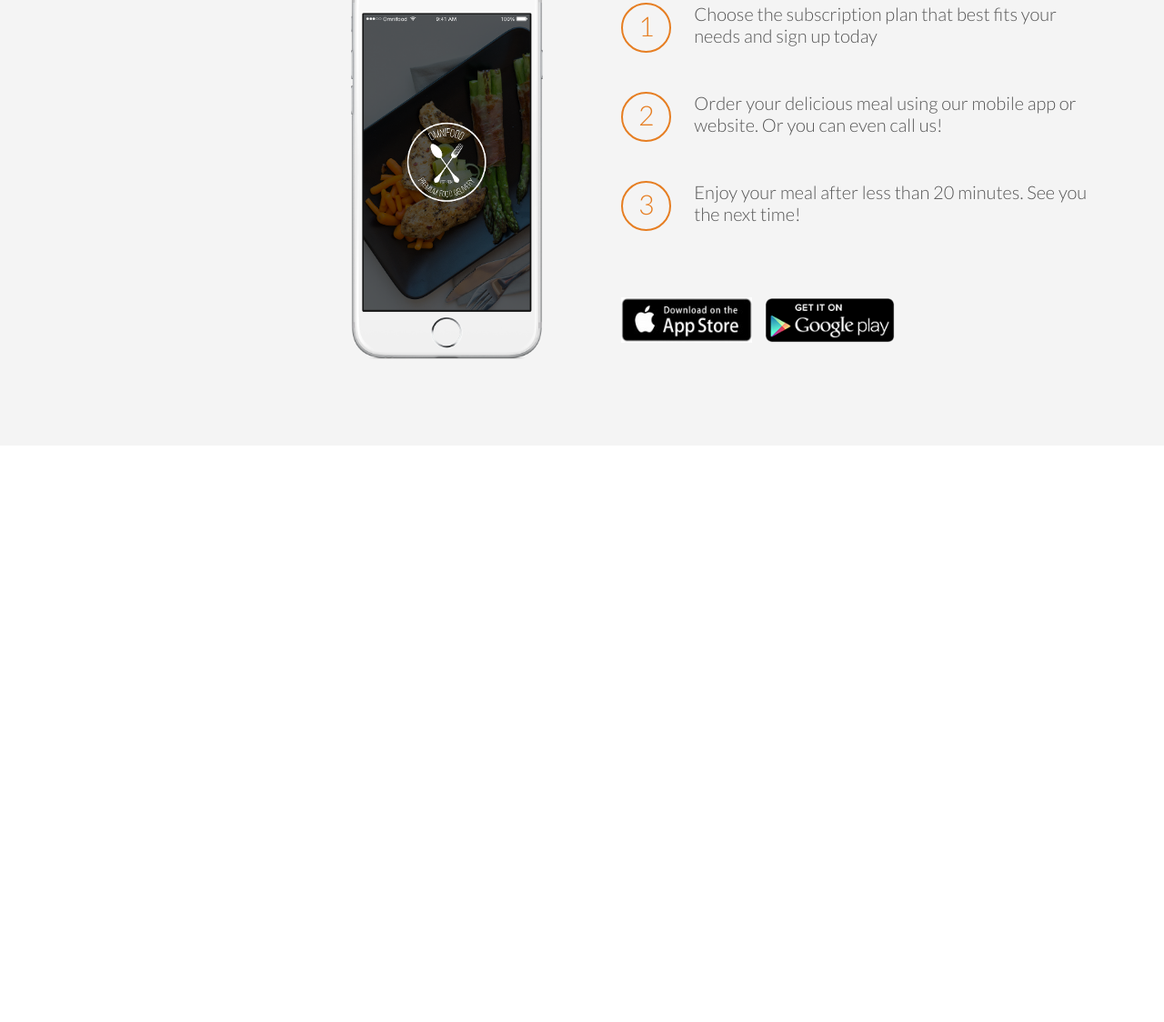
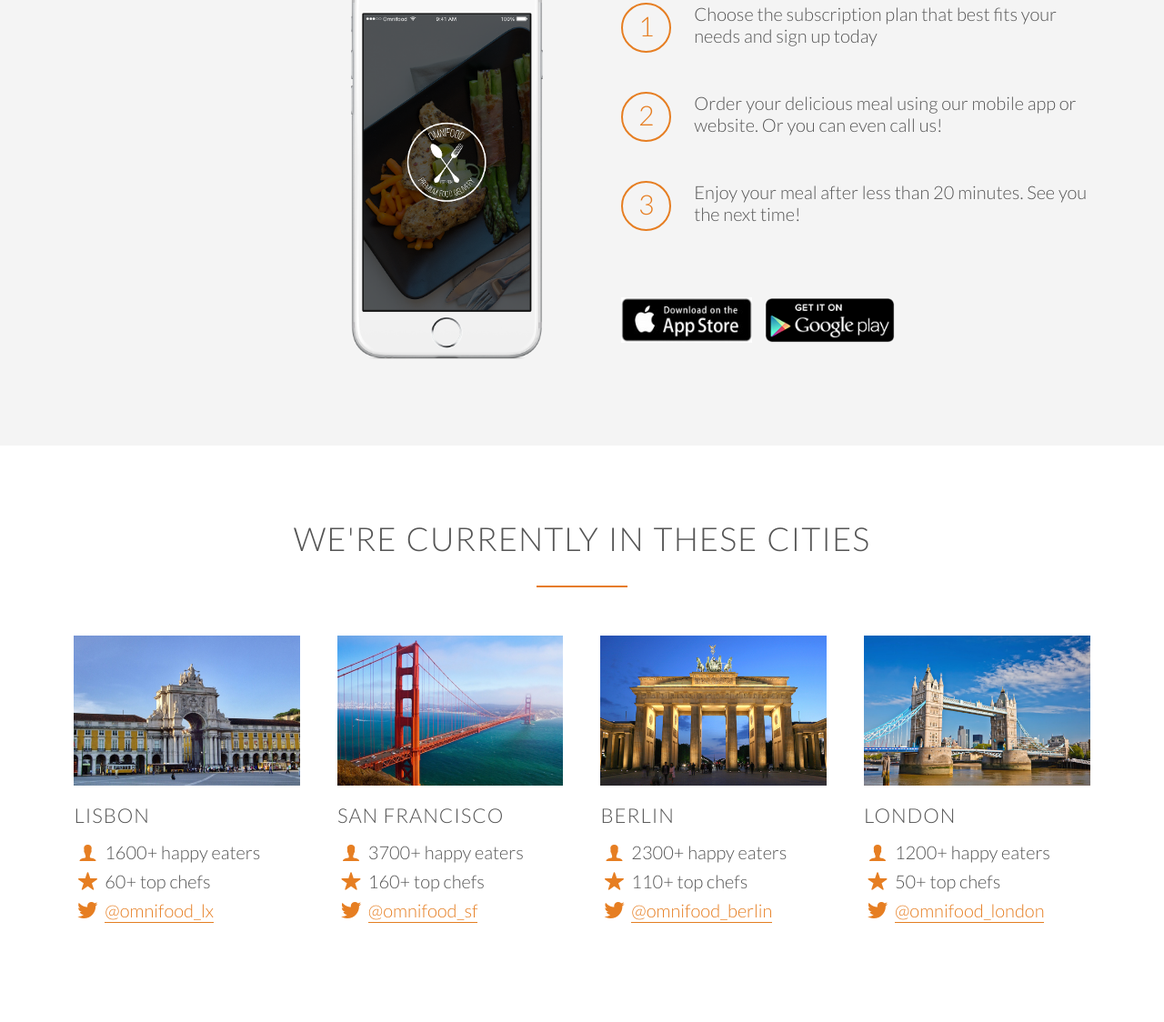
Before and after one commit to robson-muniz/omnifood, a plain HTML site: page index.html in a window 1280 px wide. Shown: the part 2264-3388 px from the top of the page at 91% size. Before the commit the page ends 2754 px from the top, so only its background shows below. Drawn offline with nearby package versions, Linux system fonts and the light colour scheme.

Commit message:
Build Cities Section: use small Icons aligned with some text, style generic links

```diff
--- a/index.html
+++ b/index.html
@@ -6,7 +6,8 @@
     <meta http-equiv="X-UA-Compatible" content="ie=edge">
     <link rel="stylesheet" href="resources/css/style.css">
     <link rel="stylesheet" href="vendors/css/grid.css">
-    <link href="https://unpkg.com/ionicons@4.5.10-0/dist/css/ionicons.min.css" rel="stylesheet">
+    <link rel="stylesheet" href="vendors/css/ionicons.min.css">
+
     <link href="https://fonts.googleapis.com/css?family=Lato:100,300,300i,400|Open+Sans&display=swap" rel="stylesheet">
     <title>Omnifood</title>
 </head>
@@ -43,7 +44,7 @@
 
         <div class="row">
             <div class="col span-1-of-4 box">
-                <i class="icon ion-md-infinite icon-big"></i>
+                <i class="ion-ios-infinite icon-big"></i>
                 <h3>Up to 365 days/year</h3>
                 <p>
                     Never cook again! We really mean that. Our subscription plans include up to 365 days/year coverage. You can also choose
@@ -52,7 +53,7 @@
             </div>
 
             <div class="col span-1-of-4 box">
-                <i class="icon ion-md-stopwatch icon-big"></i>
+                <i class="ion-ios-stopwatch icon-big"></i>
                 <h3>Ready in 20 minutes</h3>
                 <p>
                     You're only twenty minutes away from your delicious and super healthy meals delivered right to your home. We work with
@@ -61,7 +62,7 @@
             </div>
 
             <div class="col span-1-of-4 box">
-                <i class="icon ion-md-nutrition icon-big"></i>
+                <i class="ion-ios-nutrition icon-big"></i>
                 <h3>100% organic</h3>
                 <p>
                     All our vegetables are fresh, organic and local. Animals are raised without added hormones or antibiotics. Good for your
@@ -70,7 +71,7 @@
             </div>
 
             <div class="col span-1-of-4 box">
-                <i class="icon ion-md-cart icon-big"></i>
+                <i class="ion-ios-cart icon-big"></i>
                 <h3>Order anything</h3>
                 <p>
                     We don't limit your creativity, which means you can order whatever you feel like. You can also choose from our menu
@@ -165,5 +166,82 @@
         </div>
     </section>
 
+    <section class="section-cities">
+
+        <div class="row">
+            <h2>We're currently in these cities</h2>
+        </div>
+        <div class="row">
+            <div class="col span-1-of-4 box">
+                <img src="/resources/img/lisbon-3.jpg" alt="Lisbon">
+                <h3>Lisbon</h3>
+                <div class="city-feature">
+                    <i class="ion-ios-person icon-small"></i>
+                    1600+ happy eaters
+                </div>
+                <div class="city-feature">
+                    <i class="ion-ios-star icon-small"></i>
+                    60+ top chefs
+                </div>
+                <div class="city-feature">
+                    <i class="ion-logo-twitter icon-small"></i>
+                    <a href="#">@omnifood_lx</a>
+                </div>
+            </div>
+
+            <div class="col span-1-of-4 box">
+                <img src="/resources/img/san-francisco.jpg" alt="San Francisco">
+                <h3>San Francisco</h3>
+                <div class="city-feature">
+                    <i class="ion-ios-person icon-small"></i>
+                    3700+ happy eaters
+                </div>
+                <div class="city-feature">
+                    <i class="ion-ios-star icon-small"></i>
+                    160+ top chefs
+                </div>
+                <div class="city-feature">
+                    <i class="ion-logo-twitter icon-small"></i>
+                    <a href="#">@omnifood_sf</a>
+                </div>
+            </div>
+
+            <div class="col span-1-of-4 box">
+                <img src="/resources/img/berlin.jpg" alt="Berlin">
+                <h3>Berlin</h3>
+                <div class="city-feature">
+                    <i class="ion-ios-person icon-small"></i>
+                    2300+ happy eaters
+                </div>
+                <div class="city-feature">
+                    <i class="ion-ios-star icon-small"></i>
+                    110+ top chefs
+                </div>
+                <div class="city-feature">
+                    <i class="ion-logo-twitter icon-small"></i>
+                    <a href="#">@omnifood_berlin</a>
+                </div>
+            </div>
+
+            <div class="col span-1-of-4 box">
+                <img src="/resources/img/london.jpg" alt="London">
+                <h3>London</h3>
+                <div class="city-feature">
+                    <i class="ion-ios-person icon-small"></i>
+                    1200+ happy eaters
+                </div>
+                <div class="city-feature">
+                    <i class="ion-ios-star icon-small"></i>
+                    50+ top chefs
+                </div>
+                <div class="city-feature">
+                    <i class="ion-logo-twitter icon-small"></i>
+                    <a href="#">@omnifood_london</a>
+                </div>
+            </div>
+        </div>
+
+    </section>
+
 </body>
 </html>
--- a/resources/css/style.css
+++ b/resources/css/style.css
@@ -98,6 +98,35 @@ h2:after {
 	color: #e67e22;
 	display: block;
 	margin-bottom: 10px;
+	margin-right: 10px;
+}
+
+.icon-small {
+	display: inline-block;
+	width: 30px;
+	text-align: center;
+	color: #e67e22;
+	font-size: 120%;
+	line-height: 120%;
+	/* Secrets to align text and icons */
+	vertical-align: middle;
+	margin-top: -5px;
+}
+
+/* ----------Links------------*/
+a:link,
+a:visited {
+	color: #e67e22;
+	text-decoration: none;
+	padding-bottom: 1px;
+	border-bottom: 1px solid #e37e22;
+	transition: all .2s;
+}
+
+a:hover,
+a:active {
+	color: #555;
+	border-bottom: 1px solid transparent;
 }
 
 /* ----------Buttons------------*/
@@ -278,8 +307,24 @@ header {
 	margin-right: 25px;
 }
 
+.btn-app:link,
+.btn-app:visited {
+	border: 0;
+}
+
 .btn-app img {
 	height: 50px;
 	width: auto;
 	margin-right: 10px;
 }
+
+/* ----------Cities------------*/
+.box img {
+	width: 100%;
+	height: auto;
+	margin-bottom: 15px;
+}
+
+.city-feature {
+	margin-bottom: 5px;
+}
```
Also changed, not shown: 3 other files.
